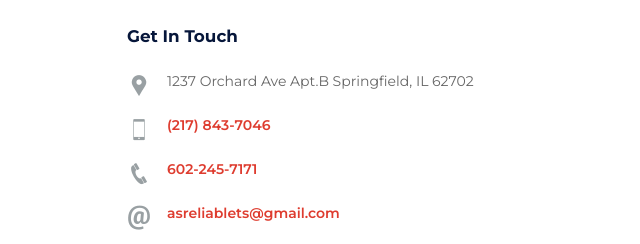
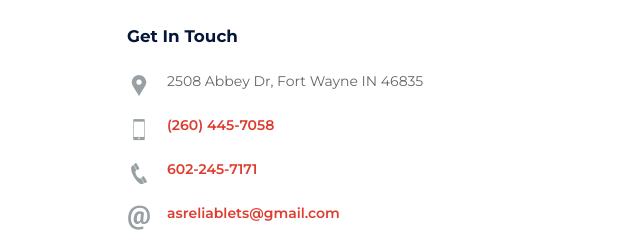
Before and after one commit to AS-Reliable-transportation-service-llc/branding-website, a plain HTML site: page about-us.html in a window 1280 px wide. Shown: the part 2347-2591 px from the top of the page, 620-1260 px from the left. Drawn offline with Linux system fonts and the light colour scheme.

Commit message:
Update about-us.html

```diff
--- a/about-us.html
+++ b/about-us.html
@@ -363,13 +363,12 @@ We offer safe, affordable, and reliable non-emergency transportation to resident
                     <div class="footer-widget-contact">
                         <div class="media mb-3">
                             <i class="icofont-google-map me-3"></i>
-                            <div class="media-body">1237 Orchard Ave Apt.B
-Springfield, IL 62702</div>
+                            <div class="media-body">2508 Abbey Dr, Fort Wayne IN 46835</div>
                         </div>
                         <div class="media mb-3">
                             <i class="icofont-smart-phone me-3"></i>
                             <div class="media-body">
-                                <div><a href="tel:217 843-7046">(217) 843-7046</a> </div>
+                                <div><a href="tel:260-445-7058">(260) 445-7058</a> </div>
                             </div>
                         </div>
                         <div class="media mb-3">
```
